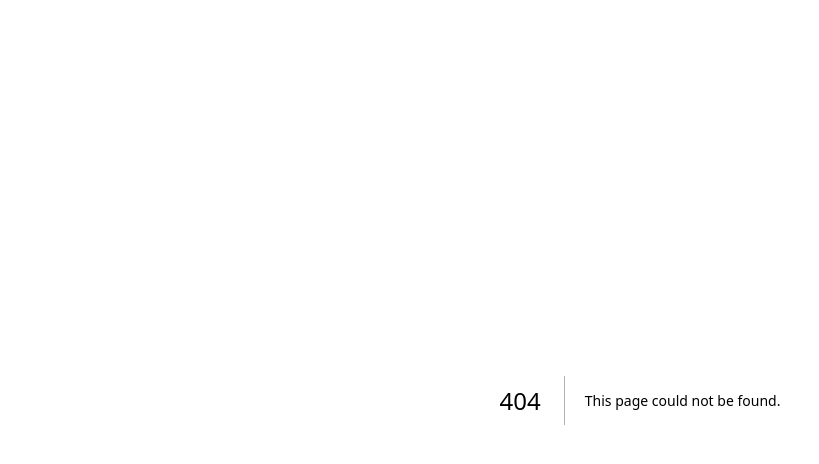
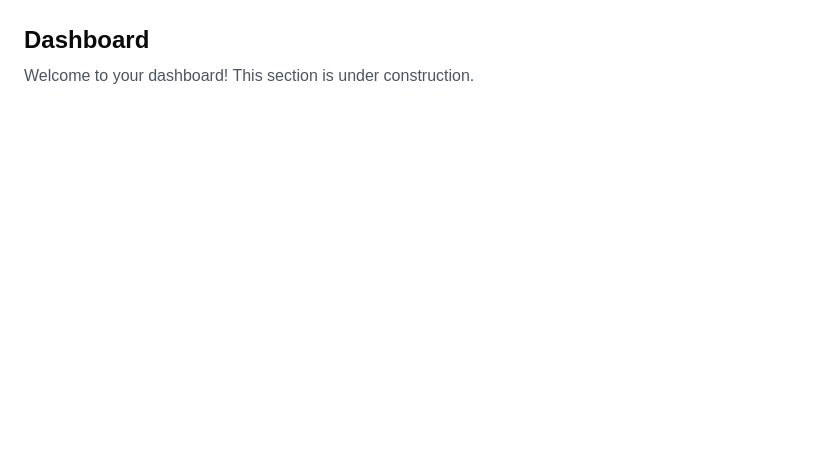
Before and after one commit to shungo0222/english-pal-bot, a Next.js app: page /dashboard in a window 1280 px wide. Before the commit this address had no page. Shown: the top 464 px of the page, without its empty margins (0-819 px from the left). Built offline with nearby package versions, Linux system fonts and the light colour scheme.

Commit message:
Feat: create placeholder page for dashboard

```diff
--- /dev/null
+++ b/src/app/dashboard/page.tsx
@@ -0,0 +1,8 @@
+export default function DashboardPage() {
+  return (
+    <div className="p-6">
+      <h1 className="text-2xl font-bold">Dashboard</h1>
+      <p className="mt-2 text-gray-600">Welcome to your dashboard! This section is under construction.</p>
+    </div>
+  );
+}
```
